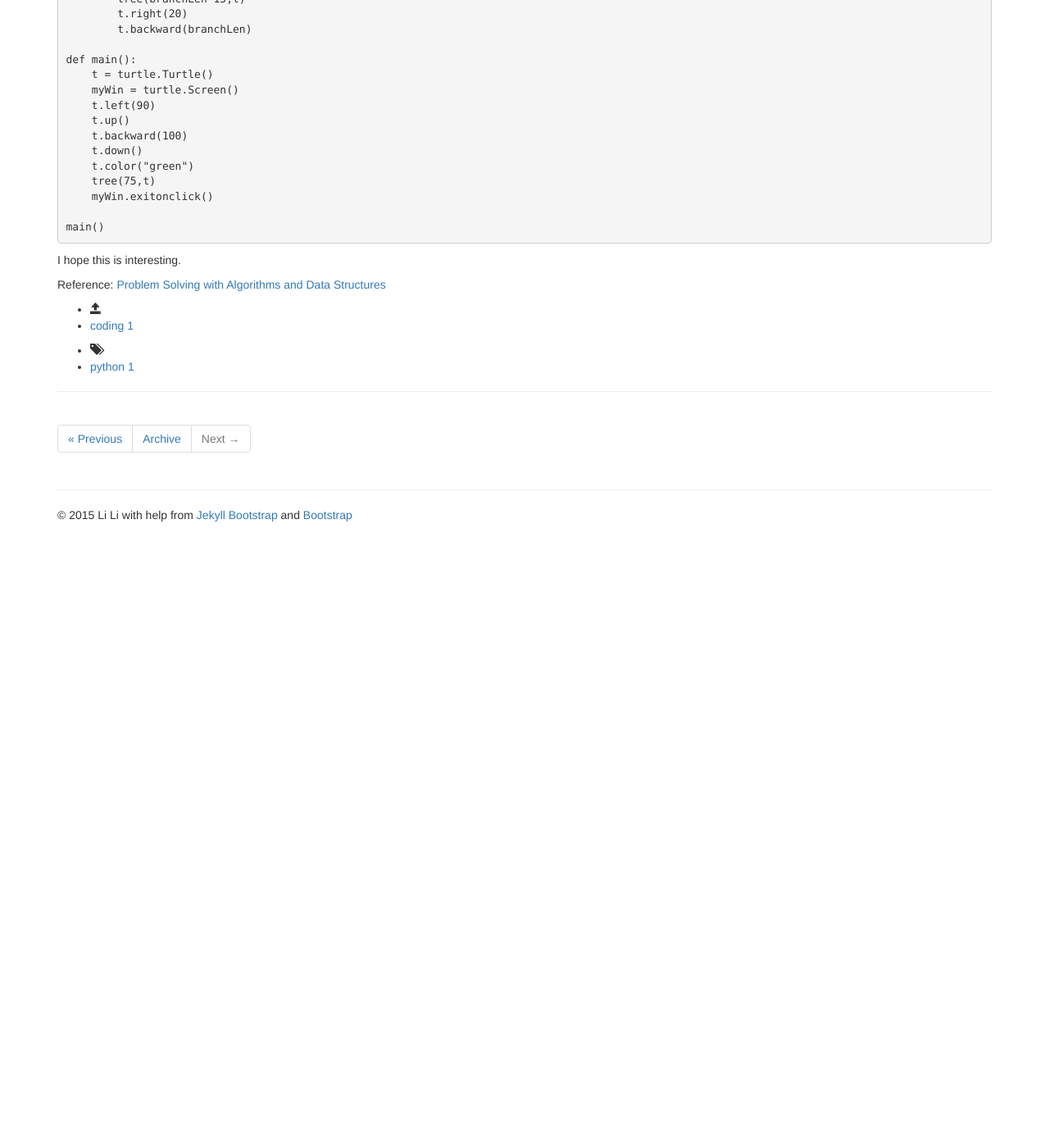
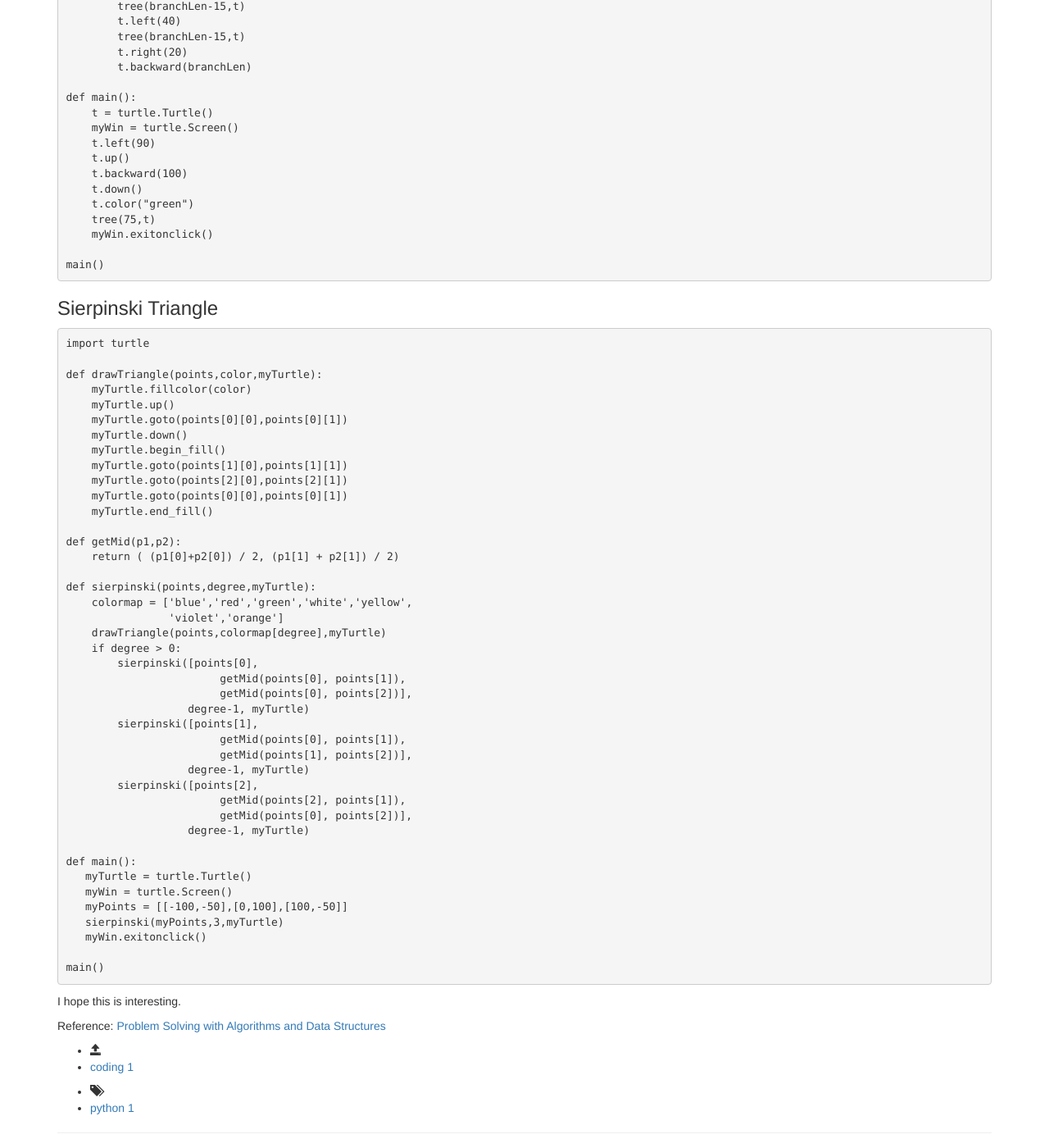
Before and after one commit to aikinogard/aikinogard.github.io, a Jekyll site: the page built from _posts/2015-11-03-turtle-in-python.md, in a window 1280 px wide and 1400 px high, scrolled down 441 px. Shown: the whole window at 82% size. Built offline with Jekyll 4.4.1, drawn with Linux system fonts in a browser that asks for light colours; nearby versions of some CDN libraries; library files that are not in the unit come from our copies; before the commit the page ends 1089 px from its top, so only the background shows below that; some of the changed text lies outside the part shown.

Commit message:
turtle in python Sierpinski Triangle

```diff
--- a/_posts/2015-11-03-turtle-in-python.md
+++ b/_posts/2015-11-03-turtle-in-python.md
@@ -40,6 +42,55 @@ main()
 
 {% endhighlight %}
 
+### Sierpinski Triangle
+
+{% highlight python %}
+
+import turtle
+
+def drawTriangle(points,color,myTurtle):
+    myTurtle.fillcolor(color)
+    myTurtle.up()
+    myTurtle.goto(points[0][0],points[0][1])
+    myTurtle.down()
+    myTurtle.begin_fill()
+    myTurtle.goto(points[1][0],points[1][1])
+    myTurtle.goto(points[2][0],points[2][1])
+    myTurtle.goto(points[0][0],points[0][1])
+    myTurtle.end_fill()
+
+def getMid(p1,p2):
+    return ( (p1[0]+p2[0]) / 2, (p1[1] + p2[1]) / 2)
+
+def sierpinski(points,degree,myTurtle):
+    colormap = ['blue','red','green','white','yellow',
+                'violet','orange']
+    drawTriangle(points,colormap[degree],myTurtle)
+    if degree > 0:
+        sierpinski([points[0],
+                        getMid(points[0], points[1]),
+                        getMid(points[0], points[2])],
+                   degree-1, myTurtle)
+        sierpinski([points[1],
+                        getMid(points[0], points[1]),
+                        getMid(points[1], points[2])],
+                   degree-1, myTurtle)
+        sierpinski([points[2],
+                        getMid(points[2], points[1]),
+                        getMid(points[0], points[2])],
+                   degree-1, myTurtle)
+
+def main():
+   myTurtle = turtle.Turtle()
+   myWin = turtle.Screen()
+   myPoints = [[-100,-50],[0,100],[100,-50]]
+   sierpinski(myPoints,3,myTurtle)
+   myWin.exitonclick()
+
+main()
+
+{% endhighlight %}
+
 I hope this is interesting.
 
 Reference: [Problem Solving with Algorithms and Data Structures](http://interactivepython.org/runestone/static/pythonds/Recursion/pythondsintro-VisualizingRecursion.html)
```
Also changed, not shown: other parts of _posts/2015-11-03-turtle-in-python.md (+3 -1 lines).
